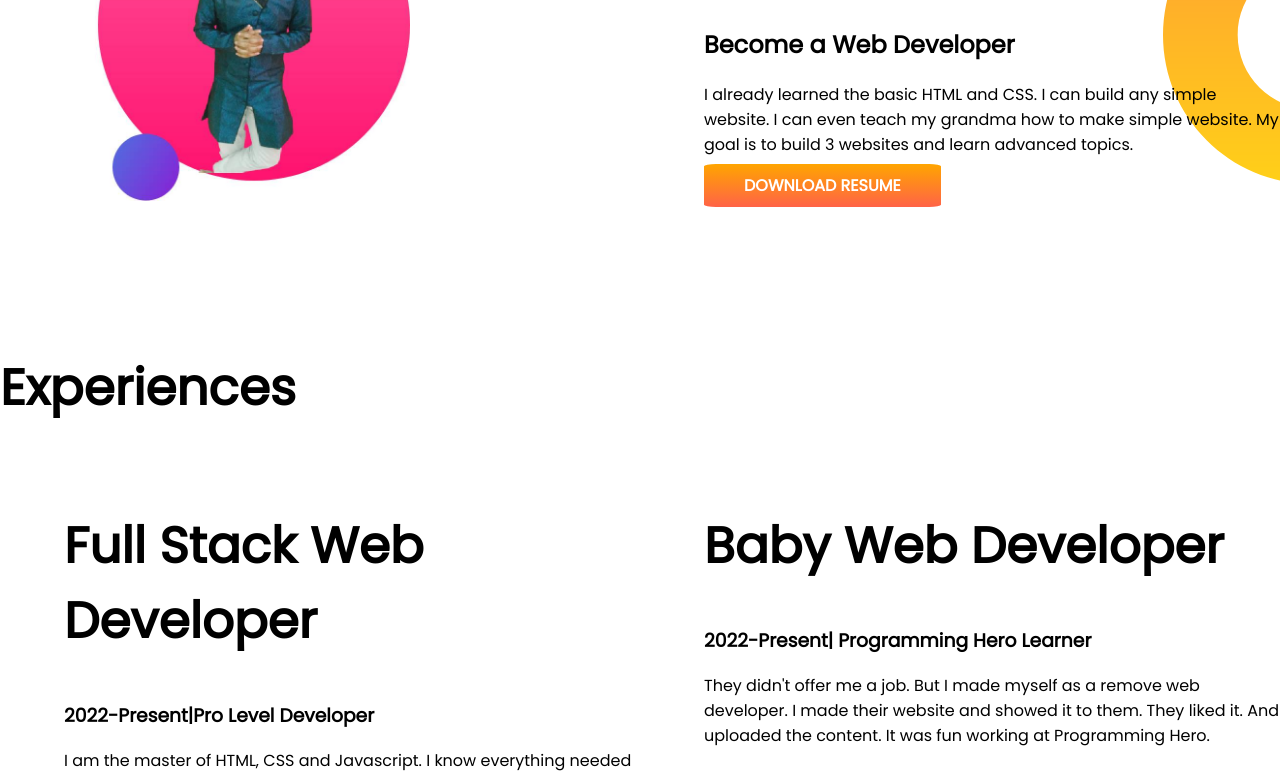
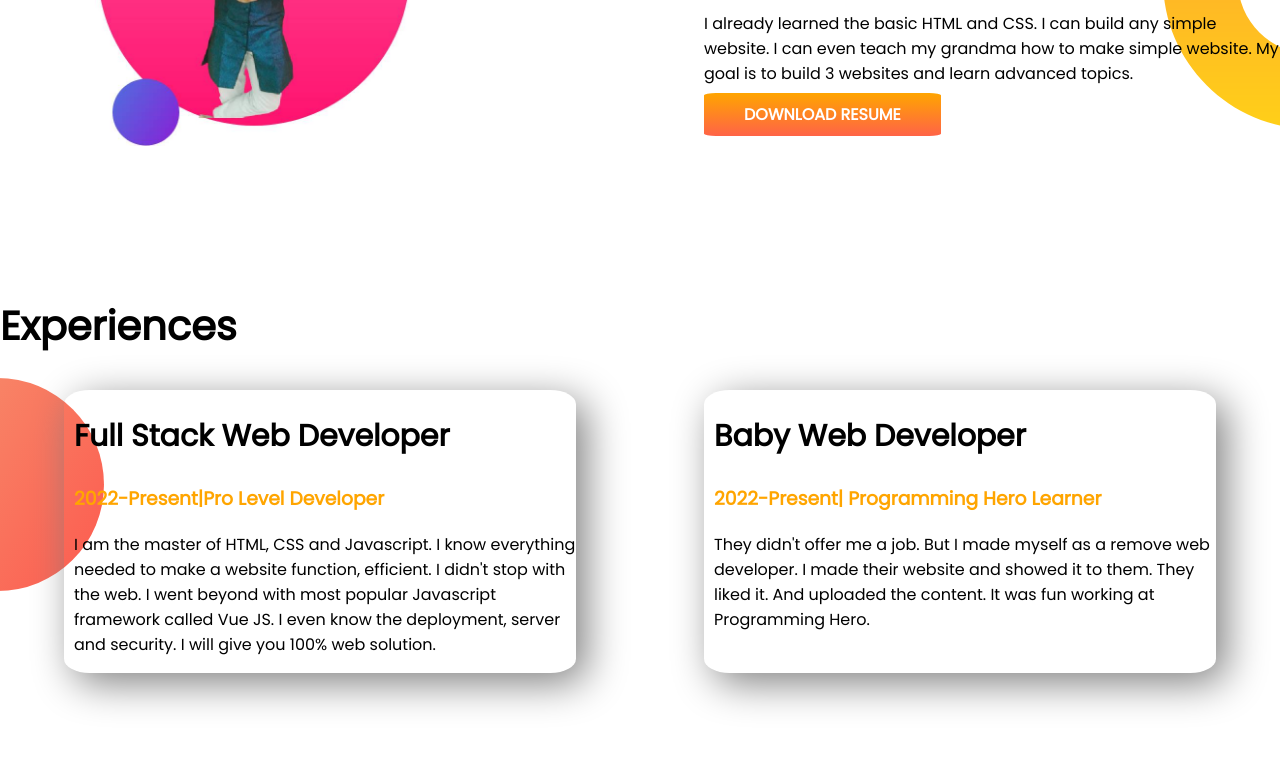
Before and after one commit to RafinAlZhehad/portpholio, a plain HTML site: page index.html in a window 1280 px wide. Shown: the part 744-1521 px from the top of the page. Drawn offline with Linux system fonts and the light colour scheme.

Commit message:
2nd last

```diff
--- a/index.html
+++ b/index.html
@@ -49,18 +49,18 @@
     </section>
     <section class="experience">
 
-      <h1>Experiences <br></h1>
+      <h1>Experiences </h1>
       <div class="flexible">
-        <div class="half-width">
-          <h1>Full Stack Web Developer</h1>
-          <h3>2022-Present|Pro Level Developer</h3>
+        <div class="shadow">
+          <h2>Full Stack Web Developer</h2>
+          <h3 class="name">2022-Present|Pro Level Developer</h3>
           <p>
             I am the master of HTML, CSS and Javascript. I know everything needed to make a website function, efficient. I didn't stop with the web. I went beyond with most popular Javascript framework called Vue JS. I even know the deployment, server and security. I will give you 100% web solution.
           </p>
         </div>
-        <div class="half-width">
-          <h1>Baby Web Developer</h1>
-          <h3>2022-Present| Programming Hero Learner</h3>
+        <div class="shadow">
+          <h2>Baby Web Developer</h2>
+          <h3 class="name">2022-Present| Programming Hero Learner</h3>
           <p>They didn't offer me a job. But I made myself as a remove web developer. I made their website and showed it to them. They liked it. And uploaded the content. It was fun working at Programming Hero.</p>
         </div>
       </div>
--- a/style.css
+++ b/style.css
@@ -3,7 +3,10 @@ body{
     margin: 0%;
 }
 h1{
-    font-size: 50px;
+    font-size: 40px;
+}
+h2{
+    font-size: 30px;
 }
 .name{
     color:orange;
@@ -38,3 +41,16 @@ h1{
     background-position: right;
 
 }
+.shadow{
+    width: 40%;
+    box-shadow: 10px 10px 40px gray;
+    margin-left: 5%;
+    margin-right: 5%;
+    padding-left: 10px;
+    border-radius: 5%;
+}
+.experience{
+    background-image: url(images/exp-bg.png);
+    background-repeat: no-repeat;
+    background-position: left;
+}
```
